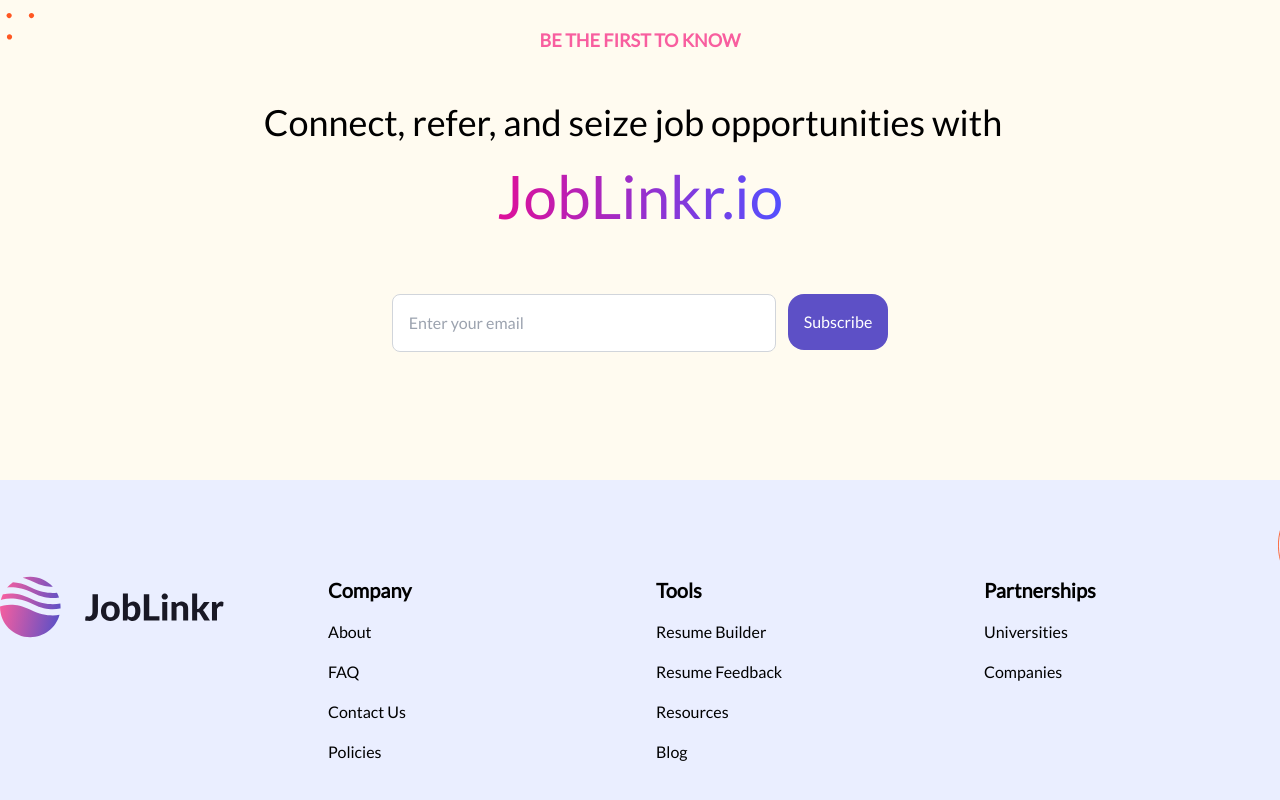
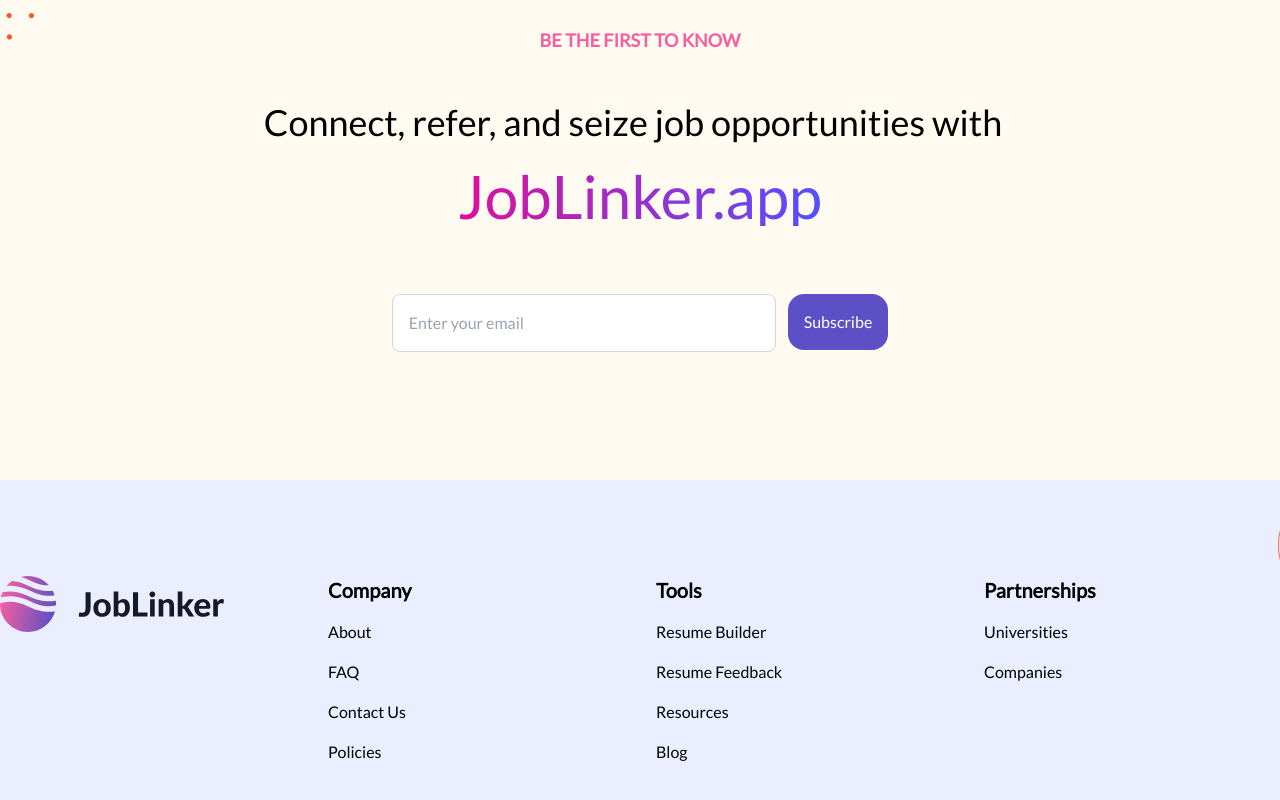
Before and after one commit to thisizvijay/joblinker, a Next.js app: page / in a window 1280 px wide. Shown: the part 4255-5055 px from the top of the page. Built offline with nearby package versions, Linux system fonts and the light colour scheme.

Commit message:
Change the domain from .io to .app

```diff
--- a/pages/index.tsx
+++ b/pages/index.tsx
@@ -141,7 +141,7 @@
                     {/* Modal header */}
                     <div className="flex items-start justify-between p-4 border-b rounded-t dark:border-gray-600">
                       <h3 className="text-xl font-semibold text-gray-900 dark:text-white">
-                        Introducing JobLinkr.io
+                        Introducing JobLinker.app
                       </h3>
                       <button
                         type="button"
@@ -474,7 +474,7 @@
               {/* text gr */}
               {/* #DF0F99 */}
               <span className="text-transparent bg-clip-text bg-gradient-to-r from-[#DF0F99]  to-[#5350FF] mt-6 inline-block text-6xl">
-                JobLinkr.io
+                JobLinker.app
               </span>
             </p>
             <p>&nbsp;</p>
```
Also changed, not shown: public/images/logo.svg, 1 other file (tests, documents, lock files or other folders).
